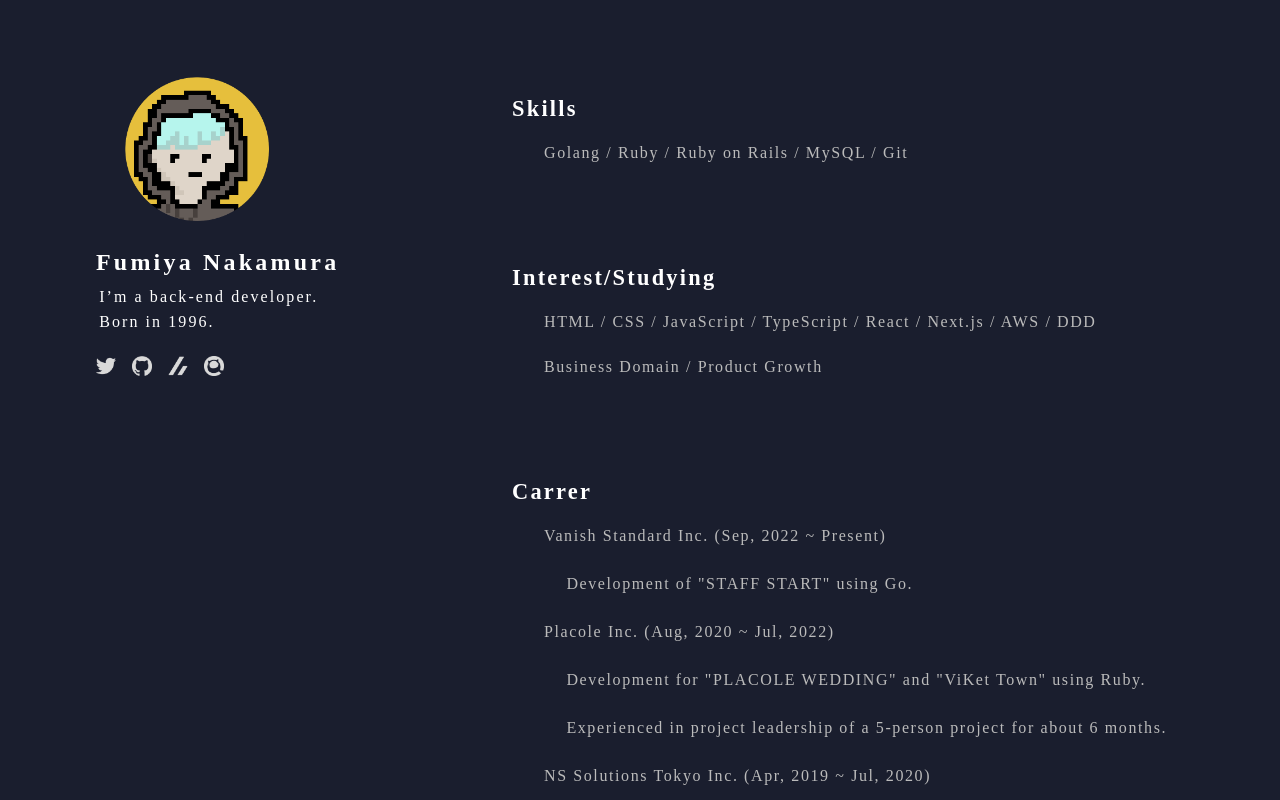
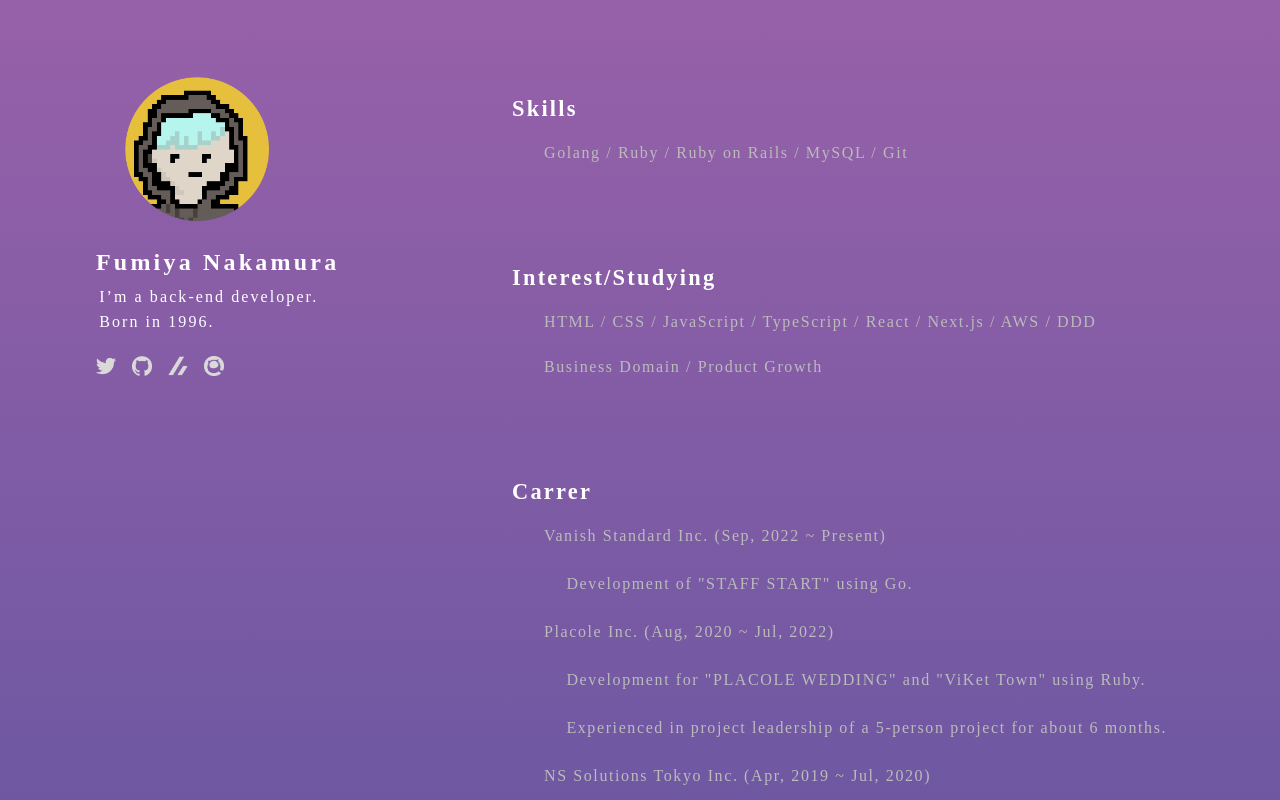
Before and after one commit to NakamuraFumiya/nextjs-blog, a Next.js app: page / in a window 1280 px wide. Shown: the top 800 px of the page. Built offline with nearby package versions, Linux system fonts and the light colour scheme.

Commit message:
背景色を変更

```diff
--- a/styles/globals.css
+++ b/styles/globals.css
@@ -5,5 +5,6 @@ body {
   padding: 0;
   margin: 0;
   font-family: "Mukta Mahee";
-  background-color: #1a1e2e;
+  /* background: #1a1e2e; */
+  background: linear-gradient(#9761a9,#4a4f9c);
 }
```
